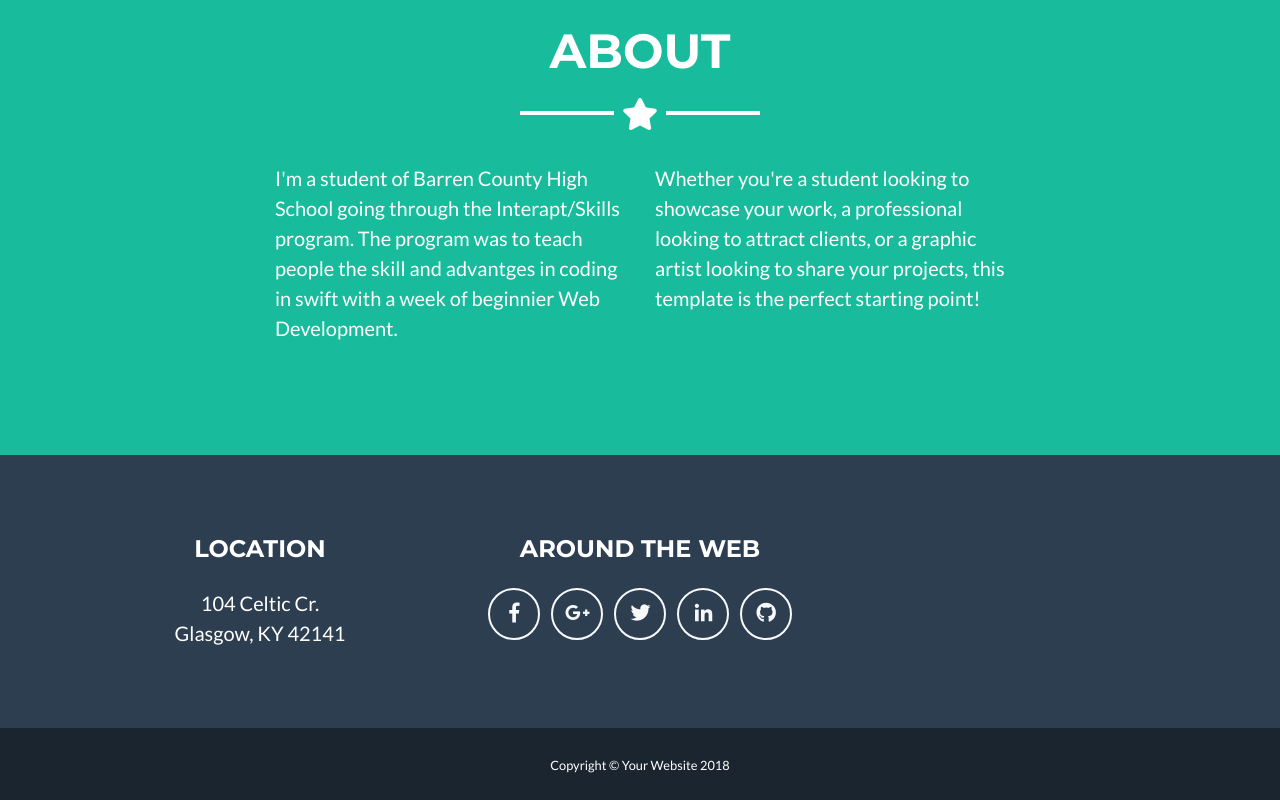
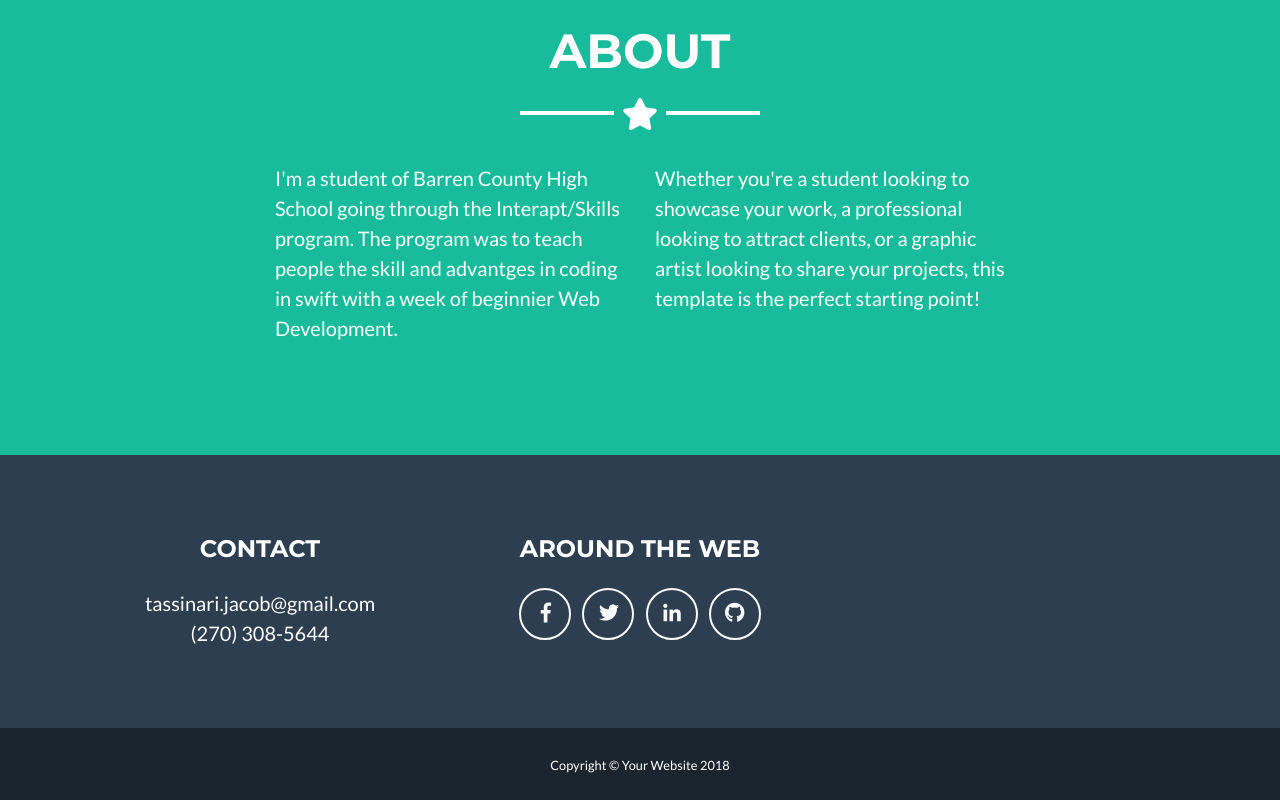
Before and after one commit to Jacob-Tassinari/Jacob-Tassinari.github.io, a plain HTML site: page index.html in a window 1280 px wide. Shown: the part 1832-2632 px from the top of the page. Drawn offline with Linux system fonts and the light colour scheme.

Commit message:
contacts

```diff
--- a/index.html
+++ b/index.html
@@ -150,21 +150,16 @@
       <div class="container">
         <div class="row">
           <div class="col-md-4 mb-5 mb-lg-0">
-            <h4 class="text-uppercase mb-4">Location</h4>
-            <p class="lead mb-0">104 Celtic Cr.
-              <br>Glasgow, KY 42141</p>
+            <h4 class="text-uppercase mb-4">Contact</h4>
+            <p class="lead mb-0">tassinari.jacob@gmail.com
+              <br>(270) 308-5644</p>
           </div>
           <div class="col-md-4 mb-5 mb-lg-0">
             <h4 class="text-uppercase mb-4">Around the Web</h4>
             <ul class="list-inline mb-0">
               <li class="list-inline-item">
-                <a class="btn btn-outline-light btn-social text-center rounded-circle" href="#">
+                <a class="btn btn-outline-light btn-social text-center rounded-circle" href="https://www.facebook.com/Jake51Tassinari">
                   <i class="fab fa-fw fa-facebook-f"></i>
-                </a>
-              </li>
-              <li class="list-inline-item">
-                <a class="btn btn-outline-light btn-social text-center rounded-circle" href="#">
-                  <i class="fab fa-fw fa-google-plus-g"></i>
                 </a>
               </li>
               <li class="list-inline-item">
```
